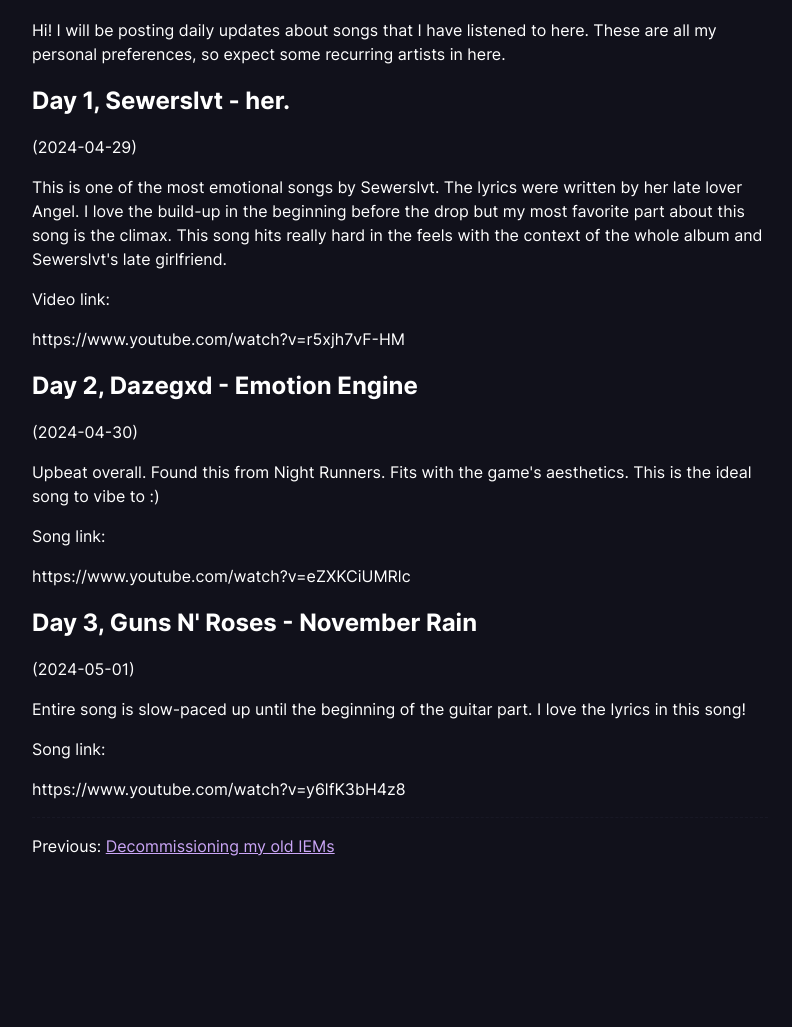
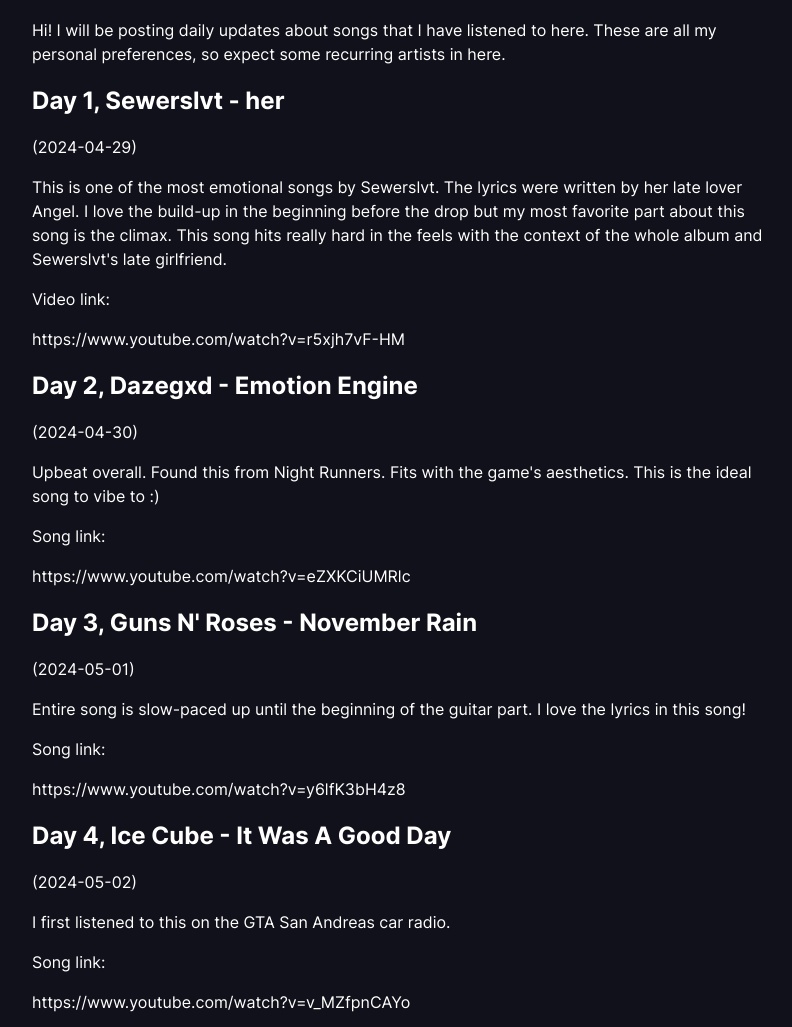
Before and after one commit to notmyjunie/NMJ709.github.io, an Eleventy site: page content/blog/a-song-a-day/a-song-a-day.md in a window 1280 px wide. Shown: the part 253-1280 px from the top of the page, without its empty margins (240-1032 px from the left). Before the commit the page ends 1159 px from the top, so only its background shows below. Built offline with nearby package versions, Linux system fonts and the light colour scheme; Eleventy itself is replaced by a stand-in of ours; files that its build step writes are made by us from their sources; what eleventy-plugin-embed-everything would draw is missing.

Commit message:
asongaday4

```diff
--- a/content/blog/a-song-a-day/a-song-a-day.md
+++ b/content/blog/a-song-a-day/a-song-a-day.md
@@ -8,7 +8,7 @@
 ---
 # Introduction
 Hi! I will be posting daily updates about songs that I have listened to here. These are all my personal preferences, so expect some recurring artists in here.
-## Day 1, Sewerslvt - her.
+## Day 1, Sewerslvt - her
 
 (2024-04-29)
 
@@ -37,3 +37,13 @@
 Song link:
 
 https://www.youtube.com/watch?v=y6lfK3bH4z8
+
+## Day 4, Ice Cube - It Was A Good Day
+
+(2024-05-02)
+
+I first listened to this on the GTA San Andreas car radio.
+
+Song link:
+
+https://www.youtube.com/watch?v=v_MZfpnCAYo
```
